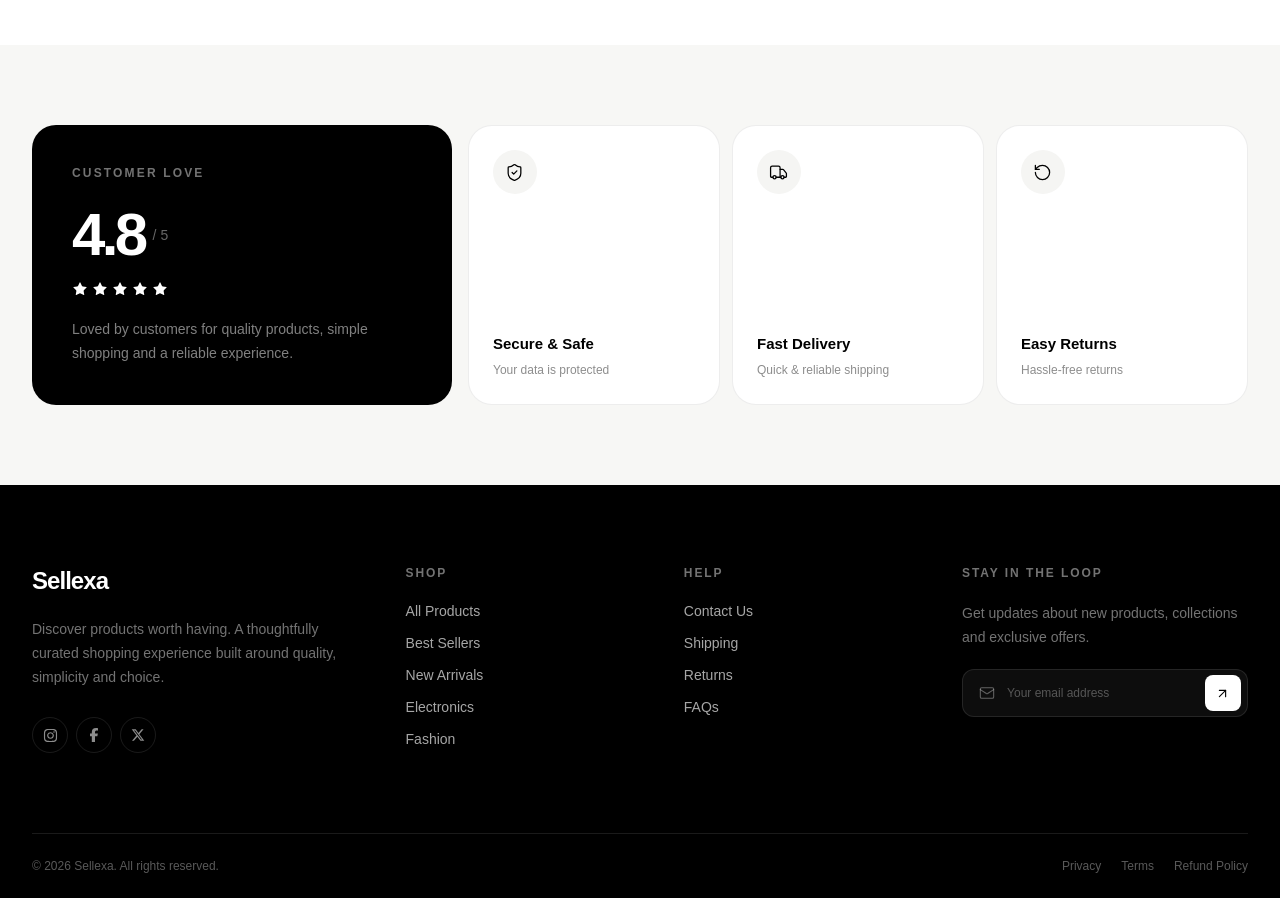
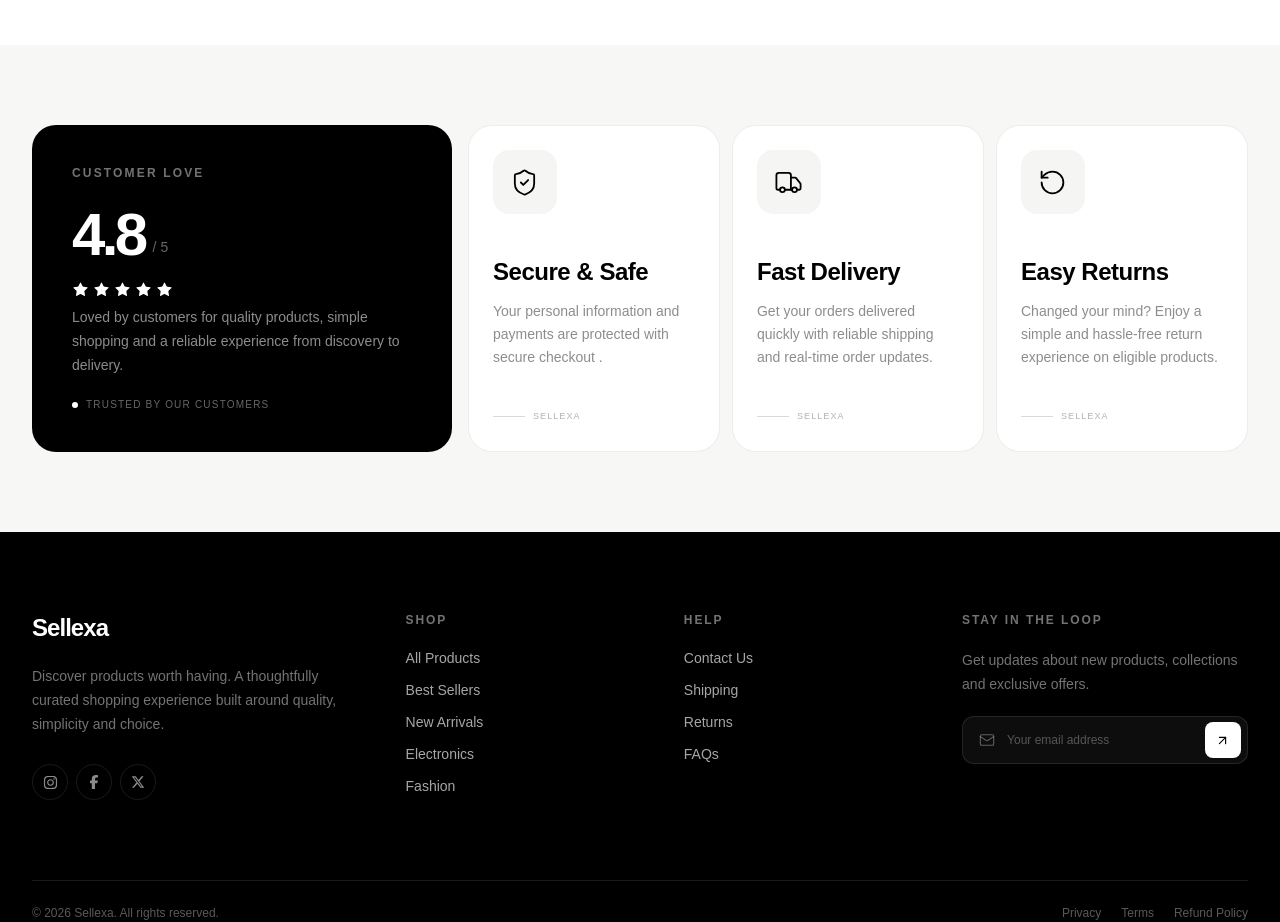
Before and after one commit to Shresth860/sellexa-dev-template-3, a Next.js app: page / in a window 1280 px wide. Shown: the part 3840-4762 px from the top of the page. Before the commit the page ends 4738 px from the top, so only its background shows below. Built offline with nearby package versions, Linux system fonts and the light colour scheme.

Commit message:
feat: build home page product and search experience

```diff
--- a/components/home/CustomerRating.tsx
+++ b/components/home/CustomerRating.tsx
@@ -1,22 +1,30 @@
 "use client";
 
-import { Star, ShieldCheck, Truck, RotateCcw } from "lucide-react";
+import {
+  Star,
+  ShieldCheck,
+  Truck,
+  RotateCcw,
+} from "lucide-react";
 
 const benefits = [
   {
     icon: ShieldCheck,
     title: "Secure & Safe",
-    description: "Your data is protected",
+    description:
+      "Your personal information and payments are protected with secure checkout .",
   },
   {
     icon: Truck,
     title: "Fast Delivery",
-    description: "Quick & reliable shipping",
+    description:
+      "Get your orders delivered quickly with reliable shipping and real-time order updates.",
   },
   {
     icon: RotateCcw,
     title: "Easy Returns",
-    description: "Hassle-free returns",
+    description:
+      "Changed your mind? Enjoy a simple and hassle-free return experience on eligible products.",
   },
 ];
 
@@ -25,35 +33,50 @@ export default function CustomerRating() {
     <section className="w-full bg-[#f7f7f5]">
       <div className="mx-auto max-w-[1780px] px-4 py-10 sm:px-6 sm:py-14 lg:px-8 lg:py-20">
         <div className="grid gap-4 lg:grid-cols-[1.05fr_1.95fr]">
-          {/* Rating */}
-          <div className="rounded-2xl bg-black p-6 text-white sm:rounded-3xl sm:p-8 lg:p-10">
+          {/* Customer rating */}
+          <div className="flex min-h-[300px] flex-col justify-between rounded-2xl bg-black p-6 text-white sm:rounded-3xl sm:p-8 lg:min-h-[310px] lg:p-10">
+            <div>
               <p className="text-[10px] font-semibold uppercase tracking-[0.18em] text-white/45 sm:text-xs">
                 Customer love
               </p>
 
-            <div className="mt-6 flex items-center gap-2">
+              <div className="mt-6 flex items-end gap-2">
                 <span className="text-5xl font-semibold tracking-[-0.06em] sm:text-6xl">
                   4.8
                 </span>
 
-              <span className="text-sm text-white/40">/ 5</span>
+                <span className="mb-2 text-sm text-white/40">
+                  / 5
+                </span>
               </div>
 
               <div className="mt-4 flex gap-1">
                 {Array.from({ length: 5 }).map((_, index) => (
                   <Star
                     key={index}
-                  size={16}
+                    size={17}
                     fill="currentColor"
                     strokeWidth={0}
                   />
                 ))}
               </div>
+            </div>
 
-            <p className="mt-5 max-w-sm text-sm leading-6 text-white/50">
-              Loved by customers for quality products, simple shopping and a
-              reliable experience.
+            <div>
+              <p className="max-w-md text-sm leading-6 text-white/55">
+                Loved by customers for quality products, simple
+                shopping and a reliable experience from discovery
+                to delivery.
               </p>
+
+              <div className="mt-5 flex items-center gap-2">
+                <span className="h-1.5 w-1.5 rounded-full bg-white" />
+
+                <span className="text-[10px] font-medium uppercase tracking-[0.12em] text-white/40">
+                  Trusted by our customers
+                </span>
+              </div>
+            </div>
           </div>
 
           {/* Benefits */}
@@ -64,20 +87,67 @@ export default function CustomerRating() {
               return (
                 <div
                   key={benefit.title}
-                  className="flex min-h-[170px] flex-col justify-between rounded-2xl border border-black/[0.07] bg-white p-5 sm:min-h-[190px] sm:rounded-3xl sm:p-6"
+                  className="
+                    group
+                    flex
+                    min-h-[300px]
+                    flex-col
+                    rounded-2xl
+                    border
+                    border-black/[0.07]
+                    bg-white
+                    p-5
+                    transition-all
+                    duration-300
+                    hover:-translate-y-1
+                    hover:border-black/[0.12]
+                    hover:shadow-[0_16px_35px_rgba(0,0,0,0.06)]
+                    sm:min-h-[310px]
+                    sm:rounded-3xl
+                    sm:p-6
+                  "
                 >
-                  <div className="flex h-10 w-10 items-center justify-center rounded-full bg-[#f5f5f3] text-black sm:h-11 sm:w-11">
-                    <Icon size={19} strokeWidth={1.6} />
+                  {/* Icon */}
+                  <div
+                    className="
+                      flex
+                      h-16
+                      w-16
+                      shrink-0
+                      items-center
+                      justify-center
+                      rounded-2xl
+                      bg-[#f5f5f3]
+                      text-black
+                      transition-transform
+                      duration-300
+                      group-hover:scale-105
+                    "
+                  >
+                    <Icon
+                      size={29}
+                      strokeWidth={1.5}
+                    />
                   </div>
 
-                  <div className="mt-8">
-                    <h3 className="text-sm font-semibold text-black sm:text-[15px]">
+                  {/* Content */}
+                  <div className="mt-0 pt-10">
+                    <h3 className="text-[24px] font-semibold tracking-[-0.02em] text-black">
                       {benefit.title}
                     </h3>
 
-                    <p className="mt-1.5 text-xs leading-5 text-black/45">
+                    <p className="mt-2.5 text-[14px] leading-[1.65] text-black/45">
                       {benefit.description}
                     </p>
+                  </div>
+
+                  {/* Bottom accent */}
+                <div className="mt-10 flex items-center gap-2 pb-1">
+                  <span className="h-px w-8 bg-black/15 transition-all duration-300 group-hover:w-12 group-hover:bg-black/40" />
+
+                  <span className="text-[9px] font-medium uppercase tracking-[0.12em] text-black/30">
+                    Sellexa
+                  </span>
                 </div>
                 </div>
               );
```
Lines whose indentation alone changed are shown as unchanged.
